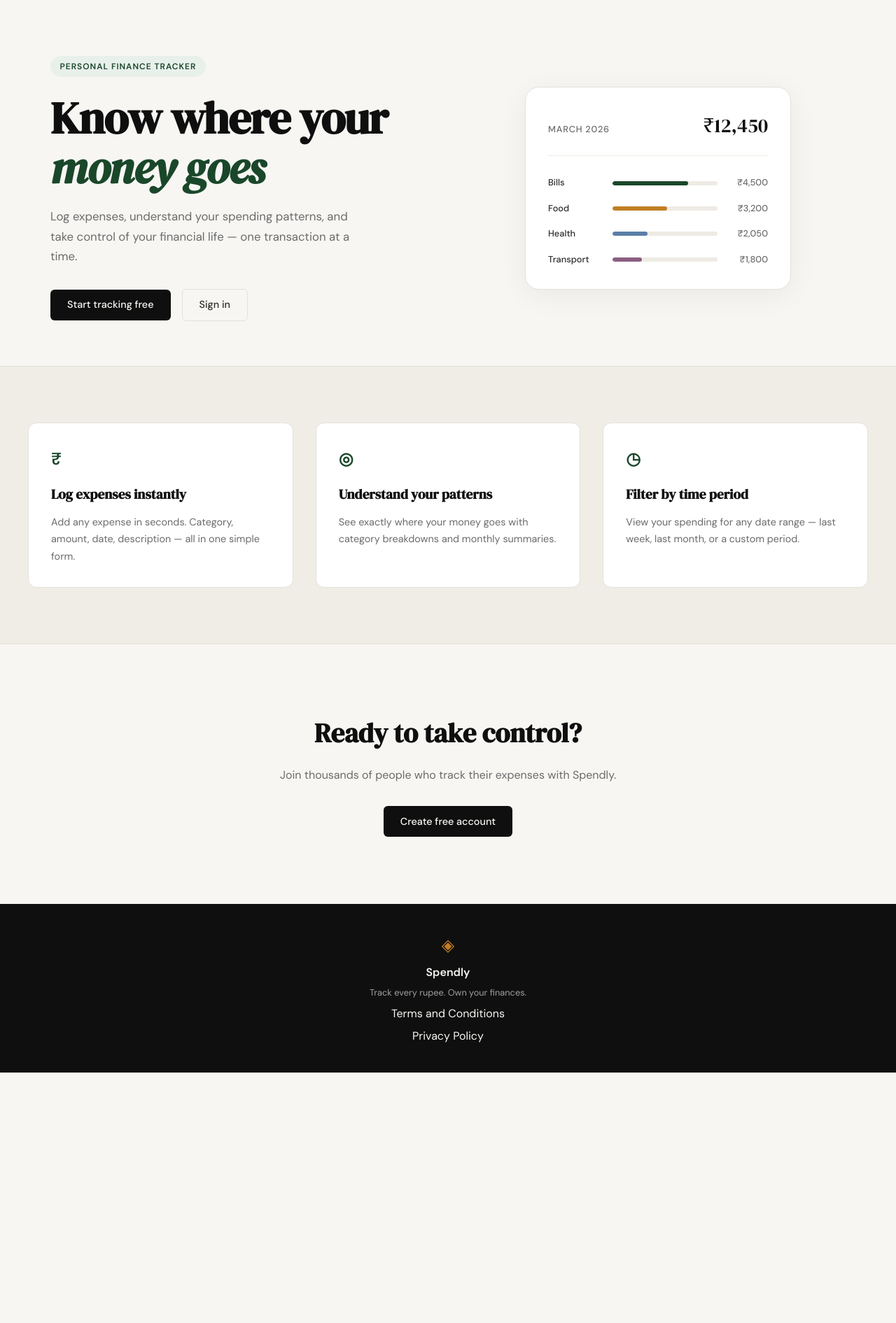
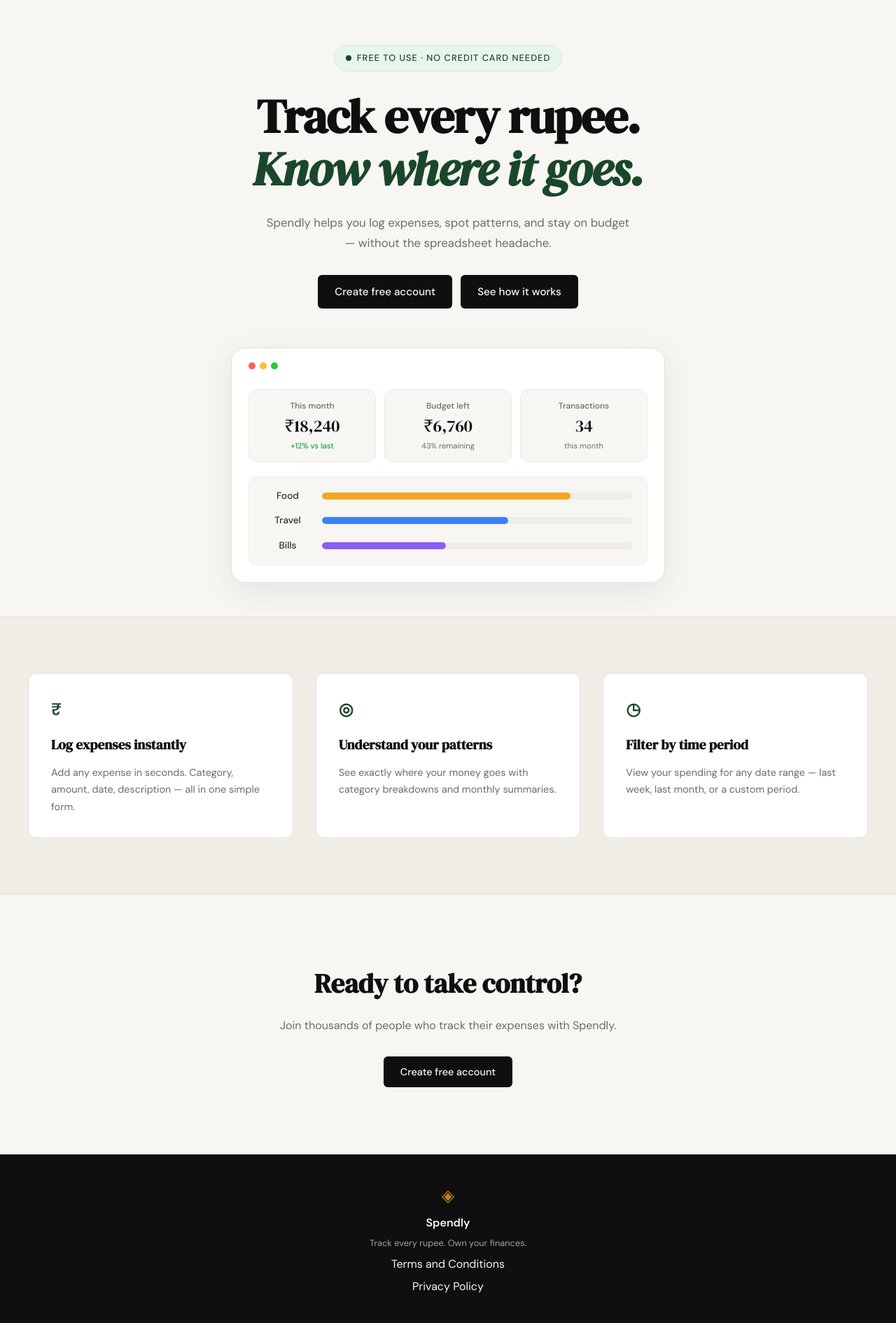
Before and after one commit to ishanb18/spendly, a Flask app: page / in a window 1280 px wide. Shown: the part 61-1952 px from the top of the page at 70% size. Before the commit the page ends 1594 px from the top, so only its background shows below. Run offline with Flask 3, Linux system fonts and the light colour scheme.

Commit message:
landing: redesign hero section to match mockup

```diff
--- /dev/null
+++ b/static/css/landing.css
@@ -0,0 +1,237 @@
+/* ------------------------------------------------------------------ */
+/* Landing page – hero section styling                                 */
+/* ------------------------------------------------------------------ */
+
+/* Override existing hero layout to match the new centered design */
+
+.hero {
+    padding: 4rem 2rem 3rem;
+    display: flex;
+    flex-direction: column;
+    align-items: center;
+    text-align: center;
+    max-width: var(--max-width);
+    margin: 0 auto;
+    gap: 3.5rem;
+}
+
+.hero-inner {
+    display: flex;
+    flex-direction: column;
+    align-items: center;
+    max-width: 720px;
+}
+
+.hero-badge {
+    display: inline-flex;
+    align-items: center;
+    gap: 0.5rem;
+    background: #e8f5ec;
+    color: #1a472a;
+    font-size: 0.8rem;
+    font-weight: 500;
+    padding: 0.5rem 1rem;
+    border-radius: 999px;
+    margin-bottom: 1.75rem;
+    border: 1px solid #d4e8db;
+}
+
+.hero-badge-dot {
+    width: 8px;
+    height: 8px;
+    border-radius: 50%;
+    background: #1a472a;
+    flex-shrink: 0;
+}
+
+.hero-title {
+    font-family: var(--font-display);
+    font-size: clamp(2.5rem, 5.5vw, 4.25rem);
+    line-height: 1.1;
+    letter-spacing: -0.02em;
+    color: var(--ink);
+    margin-bottom: 1.5rem;
+}
+
+.hero-title em {
+    font-style: italic;
+    color: var(--accent);
+    display: block;
+}
+
+.hero-subtitle {
+    font-size: 1.05rem;
+    color: var(--ink-muted);
+    line-height: 1.7;
+    max-width: 520px;
+    margin-bottom: 2rem;
+}
+
+.hero-actions {
+    display: flex;
+    gap: 0.75rem;
+    align-items: center;
+    justify-content: center;
+    flex-wrap: wrap;
+}
+
+.hero-actions .btn-primary {
+    padding: 0.75rem 1.5rem;
+    font-size: 0.95rem;
+}
+
+.btn-primary-ghost {
+    background: var(--ink) !important;
+    color: var(--paper) !important;
+}
+
+.btn-primary-ghost:hover {
+    background: var(--accent) !important;
+}
+
+/* ----- Hero visual: mock dashboard ----- */
+
+.hero-visual {
+    display: flex;
+    justify-content: center;
+    width: 100%;
+    max-width: 620px;
+}
+
+.mock-dashboard {
+    background: var(--paper-card);
+    border: 1px solid var(--border);
+    border-radius: var(--radius-lg);
+    padding: 1.25rem 1.5rem 1.5rem;
+    width: 100%;
+    box-shadow: 0 12px 50px rgba(0, 0, 0, 0.08);
+}
+
+.mock-dots {
+    display: flex;
+    gap: 6px;
+    margin-bottom: 1.25rem;
+    padding-bottom: 0.5rem;
+}
+
+.mock-dots .dot {
+    width: 10px;
+    height: 10px;
+    border-radius: 50%;
+    display: inline-block;
+}
+
+.dot-red { background: #ff5f57; }
+.dot-yellow { background: #febc2e; }
+.dot-green { background: #28c840; }
+
+.mock-stats {
+    display: grid;
+    grid-template-columns: repeat(3, 1fr);
+    gap: 0.75rem;
+    margin-bottom: 1.25rem;
+}
+
+.mock-stat {
+    background: var(--paper);
+    border: 1px solid var(--border-soft);
+    border-radius: var(--radius-md);
+    padding: 0.85rem 1rem;
+    display: flex;
+    flex-direction: column;
+    gap: 0.25rem;
+}
+
+.mock-stat-label {
+    font-size: 0.75rem;
+    color: var(--ink-muted);
+    font-weight: 500;
+}
+
+.mock-stat-value {
+    font-family: var(--font-display);
+    font-size: 1.5rem;
+    color: var(--ink);
+    line-height: 1.1;
+    margin-top: 0.1rem;
+}
+
+.mock-stat-meta {
+    font-size: 0.7rem;
+    color: var(--ink-muted);
+    margin-top: 0.15rem;
+}
+
+.mock-stat-meta-up {
+    color: #16a34a;
+    font-weight: 500;
+}
+
+/* ----- New horizontal bar chart ----- */
+
+.mock-bars-new {
+    background: var(--paper);
+    border: 1px solid var(--border-soft);
+    border-radius: var(--radius-md);
+    padding: 1rem 1.25rem;
+    display: flex;
+    flex-direction: column;
+    gap: 0.85rem;
+}
+
+.mock-bar-new-row {
+    display: grid;
+    grid-template-columns: 70px 1fr;
+    align-items: center;
+    gap: 0.85rem;
+}
+
+.mock-cat-new {
+    font-size: 0.85rem;
+    font-weight: 500;
+    color: var(--ink-soft);
+}
+
+.mock-bar-new-track {
+    height: 10px;
+    background: #f0ede6;
+    border-radius: 999px;
+    overflow: hidden;
+}
+
+.mock-bar-new {
+    height: 100%;
+    border-radius: 999px;
+    transition: width 0.6s ease;
+}
+
+.mock-bar-orange { background: #f5a623; }
+.mock-bar-blue { background: #3b82f6; }
+.mock-bar-purple { background: #8b5cf6; }
+
+/* ----- Responsive tweaks for the new hero ----- */
+
+@media (max-width: 900px) {
+    .hero {
+        padding: 3rem 1.5rem 2rem;
+    }
+    .mock-stats {
+        grid-template-columns: 1fr;
+    }
+}
+
+@media (max-width: 600px) {
+    .hero {
+        gap: 2.5rem;
+    }
+    .hero-actions {
+        flex-direction: column;
+        width: 100%;
+    }
+    .hero-actions .btn-primary {
+        width: 100%;
+    }
+    .mock-stat-value {
+        font-size: 1.3rem;
+    }
+}
--- a/templates/landing.html
+++ b/templates/landing.html
@@ -1,60 +1,74 @@
 {% extends "base.html" %}
 
 {% block title %}Spendly — Track Every Rupee{% endblock %}
+
+{% block head %}
+<link rel="stylesheet" href="{{ url_for('static', filename='css/landing.css') }}">
+{% endblock %}
 
 {% block content %}
 
 <section class="hero">
     <div class="hero-inner">
-        <div class="hero-badge">Personal Finance Tracker</div>
+        <div class="hero-badge">
+            <span class="hero-badge-dot"></span>
+            Free to use · No credit card needed
+        </div>
         <h1 class="hero-title">
-            Know where your<br>
-            <em>money goes</em>
+            Track every rupee.<br>
+            <em>Know where it goes.</em>
         </h1>
         <p class="hero-subtitle">
-            Log expenses, understand your spending patterns,
-            and take control of your financial life —
-            one transaction at a time.
+            Spendly helps you log expenses, spot patterns, and stay
+            on budget — without the spreadsheet headache.
         </p>
         <div class="hero-actions">
-            <a href="{{ url_for('register') }}" class="btn-primary">Start tracking free</a>
-            <a href="{{ url_for('login') }}" class="btn-ghost">Sign in</a>
+            <a href="{{ url_for('register') }}" class="btn-primary">Create free account</a>
+            <a href="#how-it-works" class="btn-primary btn-primary-ghost">See how it works</a>
         </div>
     </div>
     <div class="hero-visual">
-        <div class="mock-card">
-            <div class="mock-card-header">
-                <span class="mock-label">March 2026</span>
-                <span class="mock-total">₹12,450</span>
+        <div class="mock-dashboard">
+            <div class="mock-dots">
+                <span class="dot dot-red"></span>
+                <span class="dot dot-yellow"></span>
+                <span class="dot dot-green"></span>
             </div>
-            <div class="mock-bars">
-                <div class="mock-bar-row">
-                    <span class="mock-cat">Bills</span>
-                    <div class="mock-bar-track">
-                        <div class="mock-bar" style="width: 72%"></div>
+            <div class="mock-stats">
+                <div class="mock-stat">
+                    <span class="mock-stat-label">This month</span>
+                    <span class="mock-stat-value">₹18,240</span>
+                    <span class="mock-stat-meta mock-stat-meta-up">+12% vs last</span>
+                </div>
+                <div class="mock-stat">
+                    <span class="mock-stat-label">Budget left</span>
+                    <span class="mock-stat-value">₹6,760</span>
+                    <span class="mock-stat-meta">43% remaining</span>
+                </div>
+                <div class="mock-stat">
+                    <span class="mock-stat-label">Transactions</span>
+                    <span class="mock-stat-value">34</span>
+                    <span class="mock-stat-meta">this month</span>
+                </div>
+            </div>
+            <div class="mock-bars-new">
+                <div class="mock-bar-new-row">
+                    <span class="mock-cat-new">Food</span>
+                    <div class="mock-bar-new-track">
+                        <div class="mock-bar-new mock-bar-orange" style="width: 80%"></div>
                     </div>
-                    <span class="mock-amt">₹4,500</span>
                 </div>
-                <div class="mock-bar-row">
-                    <span class="mock-cat">Food</span>
-                    <div class="mock-bar-track">
-                        <div class="mock-bar mock-bar-2" style="width: 52%"></div>
+                <div class="mock-bar-new-row">
+                    <span class="mock-cat-new">Travel</span>
+                    <div class="mock-bar-new-track">
+                        <div class="mock-bar-new mock-bar-blue" style="width: 60%"></div>
                     </div>
-                    <span class="mock-amt">₹3,200</span>
                 </div>
-                <div class="mock-bar-row">
-                    <span class="mock-cat">Health</span>
-                    <div class="mock-bar-track">
-                        <div class="mock-bar mock-bar-3" style="width: 33%"></div>
+                <div class="mock-bar-new-row">
+                    <span class="mock-cat-new">Bills</span>
+                    <div class="mock-bar-new-track">
+                        <div class="mock-bar-new mock-bar-purple" style="width: 40%"></div>
                     </div>
-                    <span class="mock-amt">₹2,050</span>
-                </div>
-                <div class="mock-bar-row">
-                    <span class="mock-cat">Transport</span>
-                    <div class="mock-bar-track">
-                        <div class="mock-bar mock-bar-4" style="width: 28%"></div>
-                    </div>
-                    <span class="mock-amt">₹1,800</span>
                 </div>
             </div>
         </div>
```
